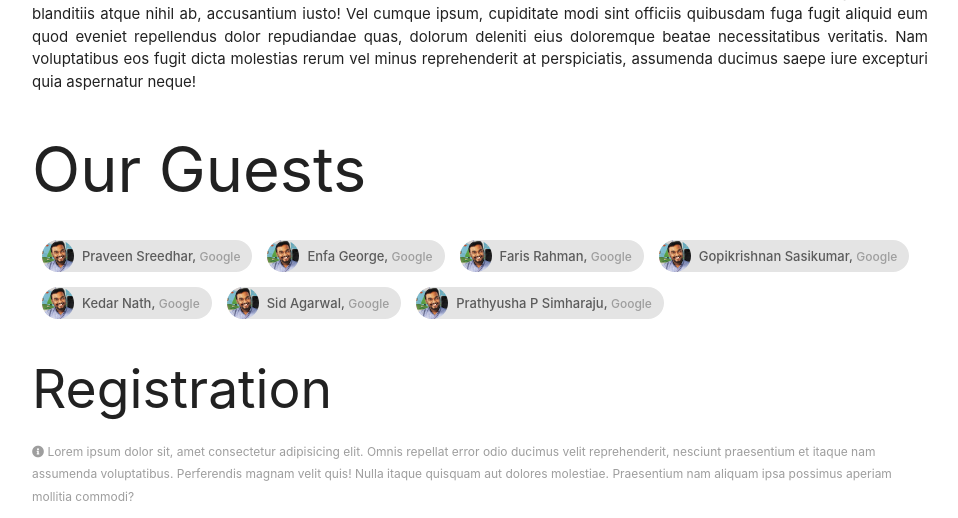
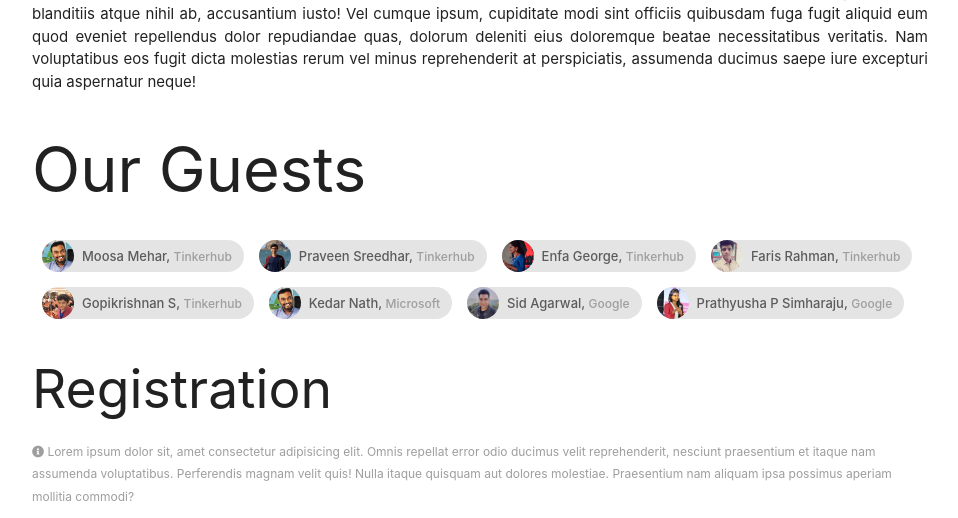
Before and after one commit to iedccoet/aifestregistration, a PHP site: page / in a window 1280 px wide. Shown: the part 1443-1961 px from the top of the page, without its empty margins (160-1118 px from the left). Run offline with PHP 8.4, Linux system fonts and the light colour scheme; some libraries are stand-ins or nearby versions.

Commit message:
added all the guests' images except kedar nath's

```diff
--- a/css/main.css
+++ b/css/main.css
@@ -1,3 +1,7 @@
+html{
+    scroll-behavior: smooth;
+}
+
 body{
     overflow-x: hidden;
 }
--- a/index.php
+++ b/index.php
@@ -40,34 +40,36 @@
         <h1>Our Guests</h1>
 
         <div class="guestinstance">
-                <a href="#modall">
-                        <div class="chip" onclick = "alert('praveen sreedhar') ">
-                                <img src="./img/meharmoosa.jpg" alt="Contact Person">
-                                Praveen Sreedhar, <label> Google </label>
-                        </div>
-                </a>
                 <div class="chip">
                         <img src="./img/meharmoosa.jpg" alt="Contact Person">
-                        Enfa George, <label> Google </label>
+                        Moosa Mehar, <label> Tinkerhub </label>
+                </div>
+                <div class="chip" onclick = "alert('praveen sreedhar') ">
+                    <img src="./img/praveen.jpg" alt="Contact Person">
+                    Praveen Sreedhar, <label> Tinkerhub </label>
+                </div>
+                <div class="chip">
+                        <img src="./img/enfageorge.jpeg" alt="Contact Person">
+                        Enfa George, <label> Tinkerhub </label>
+                </div>
+                <div class="chip">
+                        <img src="./img/farizrahman.jpeg" alt="Contact Person">
+                        Faris Rahman, <label> Tinkerhub </label>
+                </div>
+                <div class="chip">
+                        <img src="./img/gopi.jpeg" alt="Contact Person">
+                        Gopikrishnan S, <label> Tinkerhub </label>
                 </div>
                 <div class="chip">
                         <img src="./img/meharmoosa.jpg" alt="Contact Person">
-                        Faris Rahman, <label> Google </label>
+                        Kedar Nath, <label> Microsoft </label>
                 </div>
                 <div class="chip">
-                        <img src="./img/meharmoosa.jpg" alt="Contact Person">
-                        Gopikrishnan Sasikumar, <label> Google </label>
-                </div>
-                <div class="chip">
-                        <img src="./img/meharmoosa.jpg" alt="Contact Person">
-                        Kedar Nath, <label> Google </label>
-                </div>
-                <div class="chip">
-                        <img src="./img/meharmoosa.jpg" alt="Contact Person">
+                        <img src="./img/sidagarwal.jpg" alt="Contact Person">
                         Sid Agarwal, <label> Google </label>
                 </div>
                 <div class="chip">
-                        <img src="./img/meharmoosa.jpg" alt="Contact Person">
+                        <img src="./img/prathyusha.jpeg" alt="Contact Person">
                         Prathyusha P Simharaju, <label> Google </label>
                 </div>
 
```
Also changed, not shown: img/enfageorge.jpeg (added), img/farizrahman.jpeg (added), img/gopi.jpeg (added), img/prathyusha.jpeg (added), img/prathyusha.png (added), img/praveen.jpg (added), img/sidagarwal.jpg (added).
